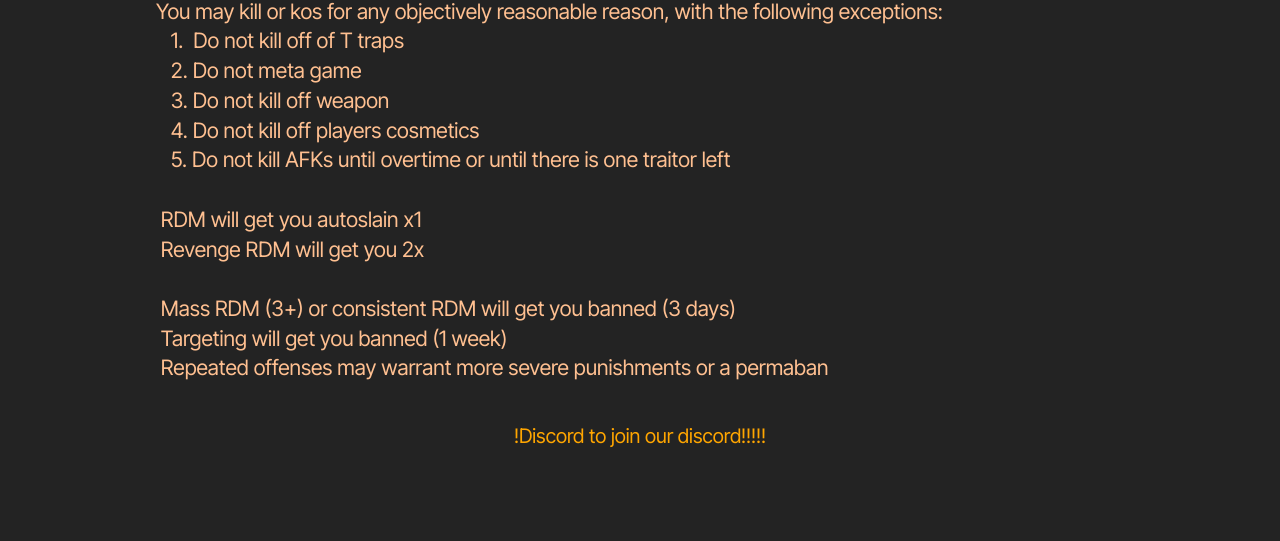
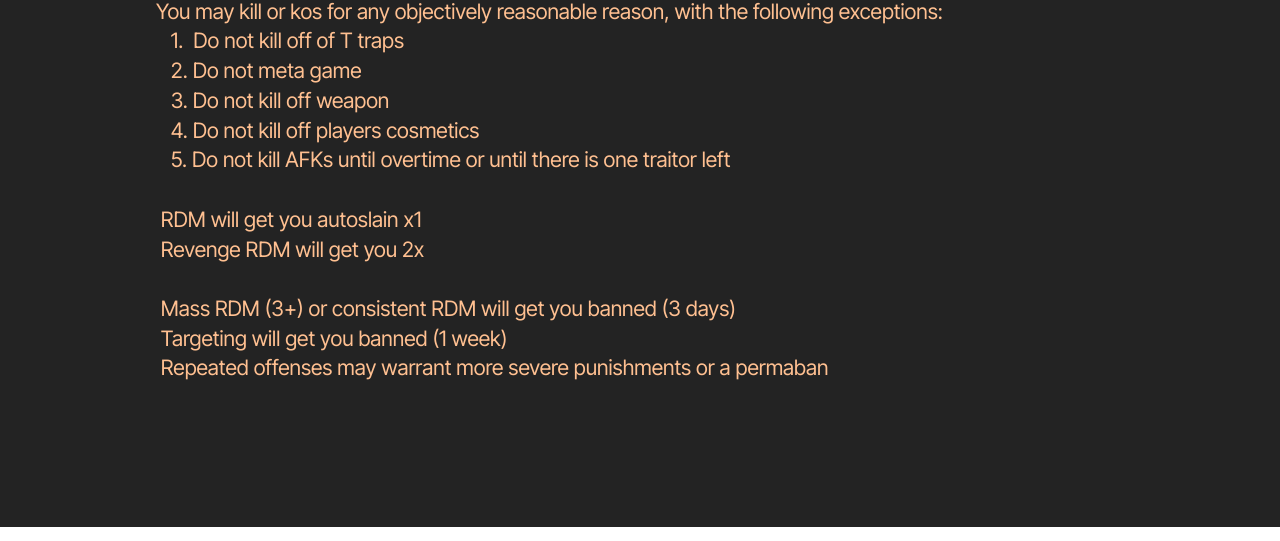
Before and after one commit to SuperThaye/bbmotd, a plain HTML site: page index.html in a window 1280 px wide. Shown: the part 501-1042 px from the top of the page. Drawn offline with Linux system fonts and the light colour scheme.

Commit message:
Removed the discord message entirely i dont know css or html at all

```diff
--- a/index.html
+++ b/index.html
@@ -52,9 +52,6 @@
                         </div>
                     </div>
                 </div>
-
-                <h5 class="mbr-section-subtitle mbr-fonts-style mb-1 mt-10 display-20">
-                    !Discord to join our discord!!!!!</h5>
             </div>
         </div>
     </div>
```
